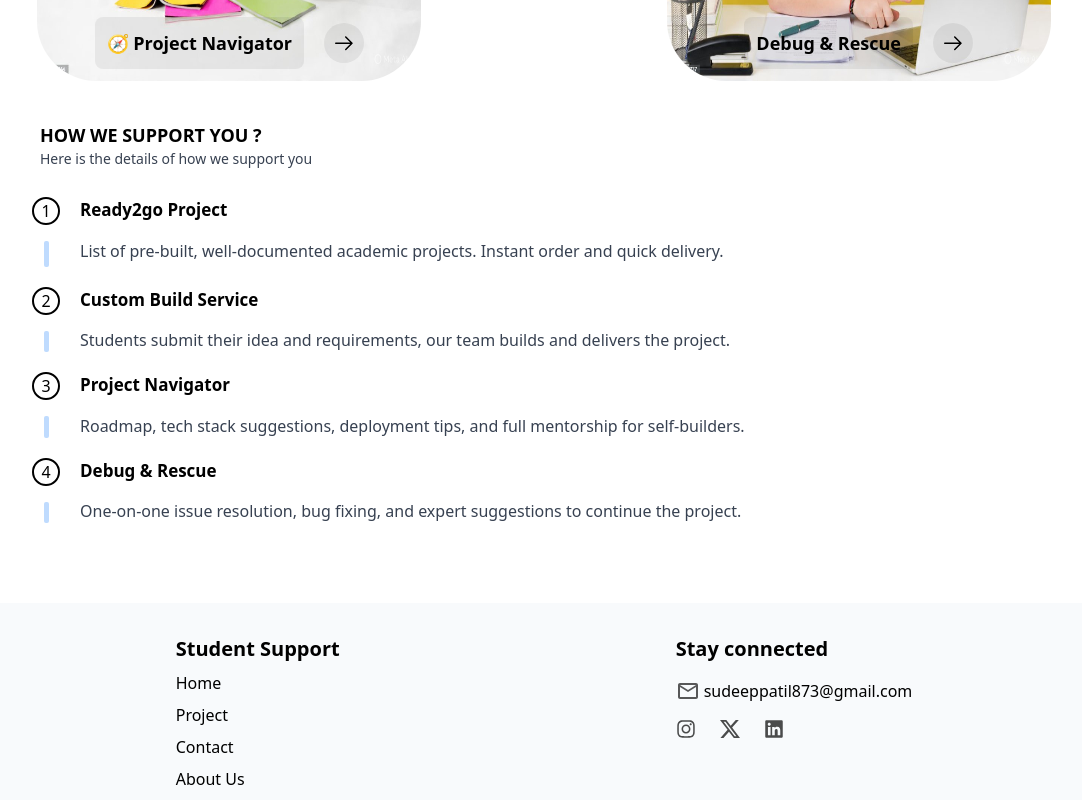
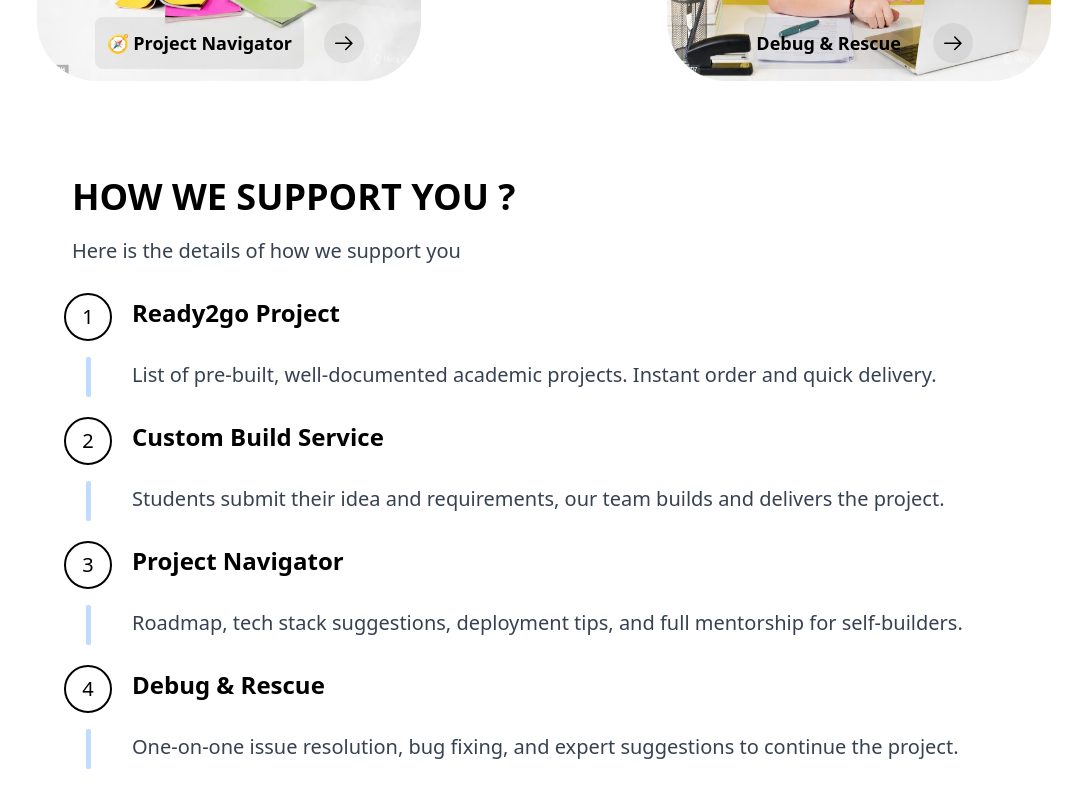
Before and after one commit to SudeepNPatil/Student-Support, a React (Vite) app: page / in a window 1280 px wide. Shown: the part 1880-2680 px from the top of the page, without its empty margins (96-1178 px from the left). Built offline with nearby package versions, Linux system fonts and the light colour scheme.

Commit message:
How we support component made responsive

```diff
--- a/src/Components/How_we_Support_you.jsx
+++ b/src/Components/How_we_Support_you.jsx
@@ -3,63 +3,64 @@ import ScrollReveal from "./ScrollReveal";
 
 export default function How_we_Support_you() {
     return (
-        <div className="flex flex-col gap-1 w-[80vw] self-center mt-10">
-            <ScrollReveal>
-                <h1 className="text-lg font-semibold ml-2">HOW WE SUPPORT YOU ? </h1>
-                <p className="text-gray-700 text-sm ml-2 mb-4">Here is the details of how we support you</p>
+        <div className="flex flex-col gap-1 w-[80vw] self-center mt-10 xl:mt-24 lg:mt-24 md:mt-20 sm:mt-16">
+
+            <ScrollReveal >
+                <h1 className="text-lg xl:text-4xl lg:text-3xl md:text-2xl sm:text-xl font-semibold xl:font-bold sm:font-bold ml-2 xl:px-8 ">HOW WE SUPPORT YOU ? </h1>
+                <p className="text-gray-700  ml-2 mb-4 text-sm xl:text-xl lg:text-xl md:text-lg sm:text-base xl:px-8 xl:mt-5 lg:mt-4 md:mt-3 sm:mt-2">Here is the details of how we support you</p>
             </ScrollReveal>
 
             <ScrollReveal>
-                <div className="flex gap-5 mt-2  transition-all duration-500">
+                <div className="flex gap-5 mt-2  transition-all duration-500 xl:px-8">
                     <div className="flex flex-col gap-4  flex-wrap items-center">
-                        <button className="border-2 border-black w-7 h-7 rounded-3xl">1</button>
+                        <button className="border-2 border-black w-7 h-7 rounded-3xl xl:w-12 lg:w-10 md:w-9 sm:w-8 xl:h-12 lg:h-10 md:h-9 sm:h-8 sm:rounded-full xl:text-xl lg:text-lg sm:text-base">1</button>
                         <div className="w-[5px] flex-auto bg-blue-200 rounded-sm"></div>
                     </div>
                     <div className="flex flex-col">
-                        <h1 className="text-[17px] font-semibold">Ready2go Project</h1>
-                        <p className="text-gray-700 mt-4 mb-1">List of pre-built, well-documented academic projects. Instant order and quick delivery.</p>
+                        <h1 className="text-[17px] font-semibold xl:text-2xl lg:text-xl sm:text-lg xl:mt-1 lg:mt-1 sm:mt-1">Ready2go Project</h1>
+                        <p className="text-gray-700 mt-4 mb-1 xl:text-xl lg:text-lg sm:text-base xl:mt-8 lg:mt-6 sm:mt-4 xl:mb-2 lg:mb-2 sm:mb-2">List of pre-built, well-documented academic projects. Instant order and quick delivery.</p>
                     </div>
                 </div>
             </ScrollReveal>
 
             <ScrollReveal>
-                <div className="flex gap-5 mt-4 transition-all duration-500">
+                <div className="flex gap-5 mt-4 transition-all duration- xl:px-8">
                     <div className="flex flex-col gap-4 flex-wrap items-center">
-                        <button className="border-2 border-black w-7 h-7 rounded-3xl">2</button>
+                        <button className="border-2 border-black w-7 h-7 rounded-3xl xl:w-12 lg:w-10 md:w-9 sm:w-8 xl:h-12 lg:h-10 md:h-9 sm:h-8 sm:rounded-full xl:text-xl lg:text-lg sm:text-base">2</button>
                         <div className="w-[5px] flex-auto bg-blue-200 rounded-sm"></div>
                     </div>
 
                     <div className="flex flex-col">
-                        <h1 className="text-[17px] font-semibold">Custom Build Service</h1>
-                        <p className="text-gray-700 mt-4">Students submit their idea and requirements, our team builds and delivers the project.</p>
+                        <h1 className="text-[17px] font-semibold xl:text-2xl lg:text-xl sm:text-lg xl:mt-1 lg:mt-1 sm:mt-1">Custom Build Service</h1>
+                        <p className="text-gray-700 mt-4 xl:text-xl lg:text-lg sm:text-base xl:mt-8 lg:mt-6 sm:mt-4 xl:mb-2 lg:mb-2 sm:mb-2">Students submit their idea and requirements, our team builds and delivers the project.</p>
                     </div>
                 </div>
             </ScrollReveal>
 
             <ScrollReveal>
-                <div className="flex gap-5 mt-4  transition-all duration-500">
+                <div className="flex gap-5 mt-4  transition-all duration-500 xl:px-8">
                     <div className="flex flex-col gap-4 flex-wrap items-center">
-                        <button className="border-2 border-black w-7 h-7 rounded-3xl">3</button>
+                        <button className="border-2 border-black w-7 h-7 rounded-3xl xl:w-12 lg:w-10 md:w-9 sm:w-8 xl:h-12 lg:h-10 md:h-9 sm:h-8 sm:rounded-full xl:text-xl lg:text-lg sm:text-base">3</button>
                         <div className="flex-auto w-[5px] bg-blue-200 rounded-sm"></div>
                     </div>
 
                     <div className="flex flex-col">
-                        <h1 className="text-[17px] font-semibold">Project Navigator</h1>
-                        <p className="text-gray-700 mt-4">Roadmap, tech stack suggestions, deployment tips, and full mentorship for self-builders.</p>
+                        <h1 className="text-[17px] font-semibold xl:text-2xl lg:text-xl sm:text-lg xl:mt-1 lg:mt-1 sm:mt-1">Project Navigator</h1>
+                        <p className="text-gray-700 mt-4 xl:text-xl lg:text-lg sm:text-base xl:mt-8 lg:mt-6 sm:mt-4 xl:mb-2 lg:mb-2 sm:mb-2">Roadmap, tech stack suggestions, deployment tips, and full mentorship for self-builders.</p>
                     </div>
                 </div>
             </ScrollReveal>
 
             <ScrollReveal>
-                <div className="flex gap-5 mt-4 transition-all duration-500">
+                <div className="flex gap-5 mt-4 transition-all duration-500 xl:px-8">
                     <div className="flex flex-col gap-4 flex-wrap items-center">
-                        <button className="border-2 border-black w-7 h-7 rounded-3xl">4</button>
+                        <button className="border-2 border-black w-7 h-7 rounded-3xl xl:w-12 lg:w-10 md:w-9 sm:w-8 xl:h-12 md:h-9 sm:h-8 lg:h-10 sm:rounded-full xl:text-xl lg:text-lg sm:text-base">4</button>
                         <div className="flex-auto w-[5px] bg-blue-200 rounded-sm"></div>
                     </div>
 
                     <div className="flex flex-col">
-                        <h1 className="text-[17px] font-semibold"> Debug & Rescue</h1>
-                        <p className="text-gray-700 mt-4">One-on-one issue resolution, bug fixing, and expert suggestions to continue the project.</p>
+                        <h1 className="text-[17px] font-semibold xl:text-2xl lg:text-xl sm:text-lg xl:mt-1 lg:mt-1 sm:mt-1"> Debug & Rescue</h1>
+                        <p className="text-gray-700 mt-4 xl:text-xl lg:text-lg sm:text-base xl:mt-8 lg:mt-6 sm:mt-4 xl:mb-2 lg:mb-2 sm:mb-2">One-on-one issue resolution, bug fixing, and expert suggestions to continue the project.</p>
                     </div>
                 </div>
             </ScrollReveal>
```
